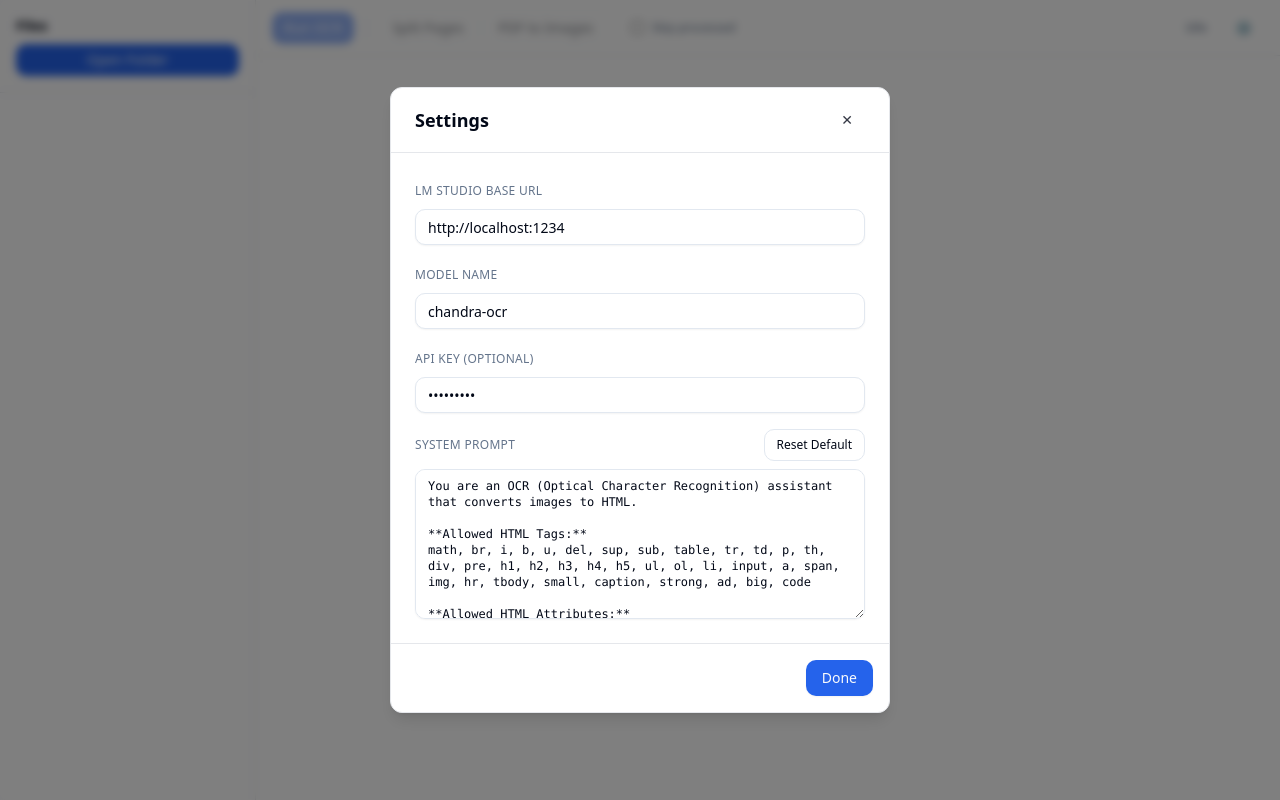
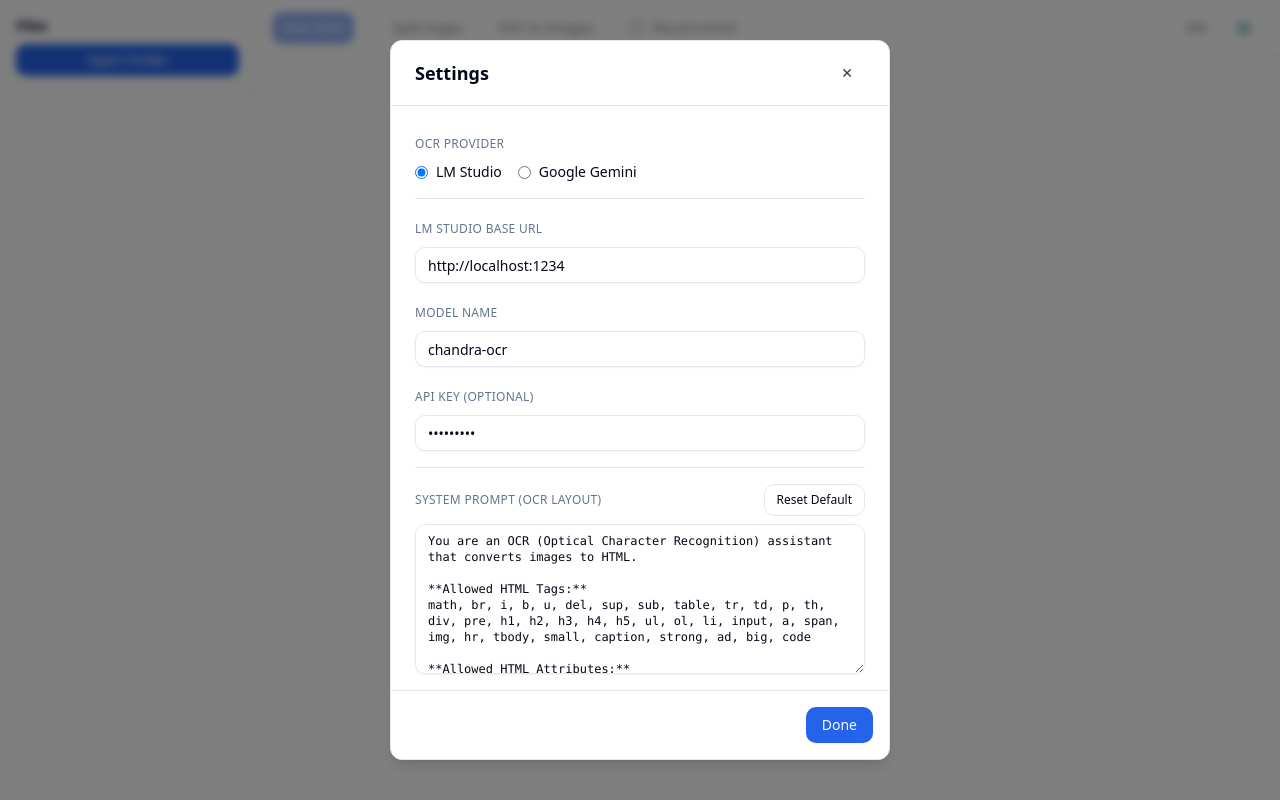
Before and after one commit to kltng/ocr_batch_processor, a React (Vite) app: page / in a window 1280 px wide. Both pictures are taken after a click on the button "⚙️". Built offline with nearby package versions, Linux system fonts and the light colour scheme.

Commit message:
feat: add Google Gemini API support and 5 RPM rate limiting

```diff
--- a/src/App.tsx
+++ b/src/App.tsx
@@ -1,5 +1,6 @@
 import React, { useCallback, useEffect, useState } from "react";
 import { requestOcrHtml } from "./lmStudioClient";
+import { requestGeminiOcr } from "./geminiClient";
 import { getPrompt } from "./ocr/prompts";
 import { htmlToMarkdown } from "./ocr/htmlToMarkdown";
 import { renderBboxesFromHtml } from "./ocr/renderBboxes";
@@ -12,13 +13,22 @@ import { WorkspaceLayout } from "./components/layout/WorkspaceLayout";
 import { FileSidebar } from "./components/FileSidebar";
 import { DocumentViewer } from "./components/DocumentViewer";
 import { ActionToolbar } from "./components/ActionToolbar";
-import { SettingsDialog } from "./components/SettingsDialog";
+import { SettingsDialog, OcrProvider } from "./components/SettingsDialog";
 
 export const App: React.FC = () => {
   // --- Config State ---
-  const [baseUrl, setBaseUrl] = useState("http://localhost:1234");
-  const [model, setModel] = useState("chandra-ocr");
-  const [apiKey, setApiKey] = useState("lm-studio");
+  const [provider, setProvider] = useState<OcrProvider>("lmstudio");
+
+  // LM Studio Config
+  const [lmBaseUrl, setLmBaseUrl] = useState("http://localhost:1234");
+  const [lmModel, setLmModel] = useState("chandra-ocr");
+  const [lmApiKey, setLmApiKey] = useState("lm-studio");
+
+  // Google Config
+  const [googleApiKey, setGoogleApiKey] = useState("");
+  const [googleModel, setGoogleModel] = useState("gemini-2.5-flash");
+
+  // Shared
   const [systemPrompt, setSystemPrompt] = useState(getPrompt("ocr_layout"));
   const [showSettings, setShowSettings] = useState(false);
 
@@ -85,12 +95,8 @@ export const App: React.FC = () => {
     }
   }, [workDirHandle, activeFile]);
 
-  // Re-load result if active file changes specifically (e.g. from internal logic?)
-  // Actually handleSelectionChange covers it.
-  // But if we just opened folder and setFileList, nothing happens until selection.
 
   const processOneOcr = async (file: File) => {
-    // Logic from handleRunOcr moved here
     const hash = await fileToHash(file);
     const imageDataUrl = await new Promise<string>((resolve, reject) => {
       const reader = new FileReader();
@@ -99,12 +105,27 @@ export const App: React.FC = () => {
       reader.readAsDataURL(file);
     });
 
-    const html = await requestOcrHtml({
-      config: { baseUrl, model, apiKey },
-      promptType: "ocr_layout",
-      imageDataUrl,
-      customSystemPrompt: systemPrompt
-    });
+    let html = "";
+    let usedModel = "";
+
+    if (provider === "lmstudio") {
+      usedModel = lmModel;
+      html = await requestOcrHtml({
+        config: { baseUrl: lmBaseUrl, model: lmModel, apiKey: lmApiKey },
+        promptType: "ocr_layout",
+        imageDataUrl,
+        customSystemPrompt: systemPrompt
+      });
+    } else {
+      // Google
+      usedModel = googleModel;
+      html = await requestGeminiOcr({
+        config: { apiKey: googleApiKey, model: googleModel },
+        promptType: "ocr_layout",
+        imageDataUrl,
+        customSystemPrompt: systemPrompt
+      });
+    }
 
     const mdWith = htmlToMarkdown(html, true);
     const mdWithout = htmlToMarkdown(html, false);
@@ -113,7 +134,7 @@ export const App: React.FC = () => {
     const result: OcrStoredResult = {
       key: hash,
       imageName: file.name,
-      model,
+      model: usedModel,
       createdAt: Date.now(),
       html,
       markdownWithHeaders: mdWith,
@@ -133,17 +154,30 @@ export const App: React.FC = () => {
     let skippedCount = 0;
     let errorCount = 0;
 
-    for (const file of selectedFiles) {
+    for (let i = 0; i < selectedFiles.length; i++) {
+      const file = selectedFiles[i];
+
       try {
+        // Check Skip
         if (skipExisting) {
           const existing = await loadOcrResultFromFs(workDirHandle, file.name);
           if (existing) {
             skippedCount++;
-            // If this is the active file, show it
             if (file === activeFile) {
               setOcrResult(existing);
             }
             continue;
+          }
+        }
+
+        // Rate Limiting for Google - 5 RPM = 1 request per 12 seconds
+        // We apply delay BEFORE request, but only if it's not the very first request of the batch (or maybe always if we want to be safe considering prev batches?)
+        // Safest: always wait 12s between calls.
+        if (provider === "google" && i > 0 && processedCount > 0) {
+          // Wait 12 seconds
+          for (let s = 12; s > 0; s--) {
+            setStatus(`Rate limit: Waiting ${s}s...`);
+            await new Promise(r => setTimeout(r, 1000));
           }
         }
 
@@ -159,13 +193,15 @@ export const App: React.FC = () => {
         processedCount++;
       } catch (e) {
         console.error(`Error processing ${file.name}`, e);
+        setStatus(`Error: ${e instanceof Error ? e.message : "Unknown"}`);
+        // Wait a bit on error to read it, then continue? Or just count error.
         errorCount++;
       }
     }
 
     setStatus(`Batch Complete. Processed: ${processedCount}, Skipped: ${skippedCount}, Errors: ${errorCount}`);
     setIsProcessing(false);
-  }, [selectedFiles, workDirHandle, baseUrl, model, apiKey, systemPrompt, skipExisting, activeFile]);
+  }, [selectedFiles, workDirHandle, provider, lmBaseUrl, lmModel, lmApiKey, googleApiKey, googleModel, systemPrompt, skipExisting, activeFile]);
 
   const handleSplitPages = useCallback(async () => {
     if (selectedFiles.length === 0 || !workDirHandle) return;
@@ -246,12 +282,22 @@ export const App: React.FC = () => {
       <SettingsDialog
         isOpen={showSettings}
         onClose={() => setShowSettings(false)}
-        baseUrl={baseUrl}
-        setBaseUrl={setBaseUrl}
-        model={model}
-        setModel={setModel}
-        apiKey={apiKey}
-        setApiKey={setApiKey}
+
+        provider={provider}
+        setProvider={setProvider}
+
+        baseUrl={lmBaseUrl}
+        setBaseUrl={setLmBaseUrl}
+        lmModel={lmModel}
+        setLmModel={setLmModel}
+        lmApiKey={lmApiKey}
+        setLmApiKey={setLmApiKey}
+
+        googleApiKey={googleApiKey}
+        setGoogleApiKey={setGoogleApiKey}
+        googleModel={googleModel}
+        setGoogleModel={setGoogleModel}
+
         systemPrompt={systemPrompt}
         setSystemPrompt={setSystemPrompt}
         defaultSystemPrompt={getPrompt("ocr_layout")}
--- a/src/components/SettingsDialog.tsx
+++ b/src/components/SettingsDialog.tsx
@@ -4,15 +4,31 @@ import { Input } from "./ui/input";
 import { Label } from "./ui/label";
 import { Textarea } from "./ui/textarea";
 
+export type OcrProvider = "lmstudio" | "google";
+
 interface SettingsDialogProps {
     isOpen: boolean;
     onClose: () => void;
+
+    // Provider
+    provider: OcrProvider;
+    setProvider: (val: OcrProvider) => void;
+
+    // LM Studio Config
     baseUrl: string;
     setBaseUrl: (val: string) => void;
-    model: string;
-    setModel: (val: string) => void;
-    apiKey: string;
-    setApiKey: (val: string) => void;
+    lmModel: string;
+    setLmModel: (val: string) => void;
+    lmApiKey: string;
+    setLmApiKey: (val: string) => void;
+
+    // Google Config
+    googleApiKey: string;
+    setGoogleApiKey: (val: string) => void;
+    googleModel: string;
+    setGoogleModel: (val: string) => void;
+
+    // Shared
     systemPrompt: string;
     setSystemPrompt: (val: string) => void;
     defaultSystemPrompt: string;
@@ -21,12 +37,18 @@ interface SettingsDialogProps {
 export const SettingsDialog: React.FC<SettingsDialogProps> = ({
     isOpen,
     onClose,
+    provider,
+    setProvider,
     baseUrl,
     setBaseUrl,
-    model,
-    setModel,
-    apiKey,
-    setApiKey,
+    lmModel,
+    setLmModel,
+    lmApiKey,
+    setLmApiKey,
+    googleApiKey,
+    setGoogleApiKey,
+    googleModel,
+    setGoogleModel,
     systemPrompt,
     setSystemPrompt,
     defaultSystemPrompt,
@@ -42,6 +64,38 @@ export const SettingsDialog: React.FC<SettingsDialogProps> = ({
                 </div>
 
                 <div className="p-6 space-y-4 overflow-y-auto">
+                    {/* Provider Selection */}
+                    <div className="space-y-2">
+                        <Label>OCR Provider</Label>
+                        <div className="flex items-center gap-4">
+                            <label className="flex items-center gap-2 cursor-pointer">
+                                <input
+                                    type="radio"
+                                    name="provider"
+                                    value="lmstudio"
+                                    checked={provider === "lmstudio"}
+                                    onChange={() => setProvider("lmstudio")}
+                                />
+                                <span className="text-sm">LM Studio</span>
+                            </label>
+                            <label className="flex items-center gap-2 cursor-pointer">
+                                <input
+                                    type="radio"
+                                    name="provider"
+                                    value="google"
+                                    checked={provider === "google"}
+                                    onChange={() => setProvider("google")}
+                                />
+                                <span className="text-sm">Google Gemini</span>
+                            </label>
+                        </div>
+                    </div>
+
+                    <div className="h-px bg-border my-2" />
+
+                    {/* LM Studio Fields */}
+                    {provider === "lmstudio" && (
+                        <div className="space-y-4 animate-in fade-in zoom-in-95 duration-200">
                             <div className="space-y-2">
                                 <Label htmlFor="baseUrl">LM Studio Base URL</Label>
                                 <Input
@@ -53,29 +107,64 @@ export const SettingsDialog: React.FC<SettingsDialogProps> = ({
                             </div>
 
                             <div className="space-y-2">
-                        <Label htmlFor="model">Model Name</Label>
+                                <Label htmlFor="lmModel">Model Name</Label>
                                 <Input
-                            id="model"
-                            value={model}
-                            onChange={(e) => setModel(e.target.value)}
+                                    id="lmModel"
+                                    value={lmModel}
+                                    onChange={(e) => setLmModel(e.target.value)}
                                     placeholder="e.g. compvis/ocr-model"
                                 />
                             </div>
 
                             <div className="space-y-2">
-                        <Label htmlFor="apiKey">API Key (Optional)</Label>
+                                <Label htmlFor="lmApiKey">API Key (Optional)</Label>
                                 <Input
-                            id="apiKey"
+                                    id="lmApiKey"
                                     type="password"
-                            value={apiKey}
-                            onChange={(e) => setApiKey(e.target.value)}
+                                    value={lmApiKey}
+                                    onChange={(e) => setLmApiKey(e.target.value)}
                                     placeholder="lm-studio"
+                                />
+                            </div>
+                        </div>
+                    )}
+
+                    {/* Google Fields */}
+                    {provider === "google" && (
+                        <div className="space-y-4 animate-in fade-in zoom-in-95 duration-200">
+                            <div className="rounded-md bg-muted p-3 text-xs text-muted-foreground">
+                                <p>Note: The "Free of Charge" tier has rate limits (e.g. 5 RPM).</p>
+                                <p>Batch processing will be throttled automatically.</p>
+                            </div>
+                            <div className="space-y-2">
+                                <Label htmlFor="googleApiKey">Google API Key</Label>
+                                <Input
+                                    id="googleApiKey"
+                                    type="password"
+                                    value={googleApiKey}
+                                    onChange={(e) => setGoogleApiKey(e.target.value)}
+                                    placeholder="Enter your Gemini API Key"
                                 />
                             </div>
 
                             <div className="space-y-2">
+                                <Label htmlFor="googleModel">Model Name</Label>
+                                <Input
+                                    id="googleModel"
+                                    value={googleModel}
+                                    onChange={(e) => setGoogleModel(e.target.value)}
+                                    placeholder="gemini-3-flash"
+                                />
+                            </div>
+                        </div>
+                    )}
+
+                    <div className="h-px bg-border my-2" />
+
+                    {/* Shared System Prompt */}
+                    <div className="space-y-2">
                         <div className="flex items-center justify-between">
-                            <Label htmlFor="systemPrompt">System Prompt</Label>
+                            <Label htmlFor="systemPrompt">System Prompt (OCR Layout)</Label>
                             <Button
                                 variant="outline"
                                 size="sm"
```
Also changed, not shown: src/geminiClient.ts (added, +84 -0 lines). Lines whose indentation alone changed are shown as unchanged.
